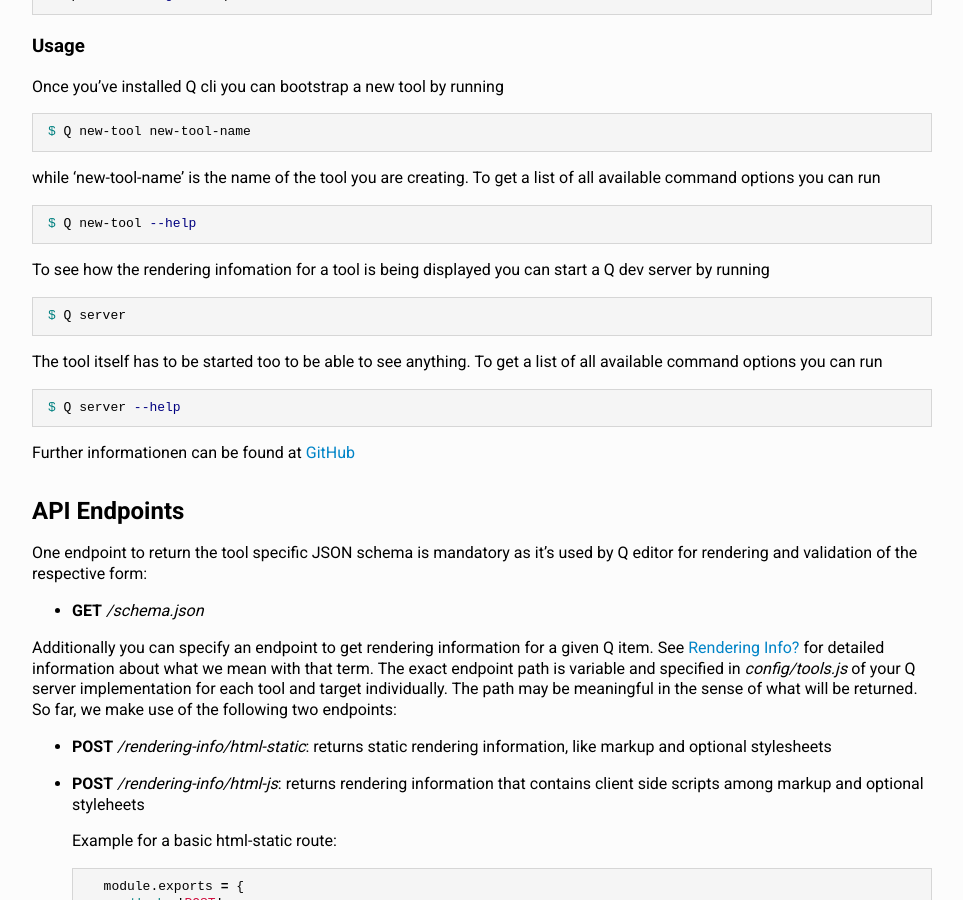
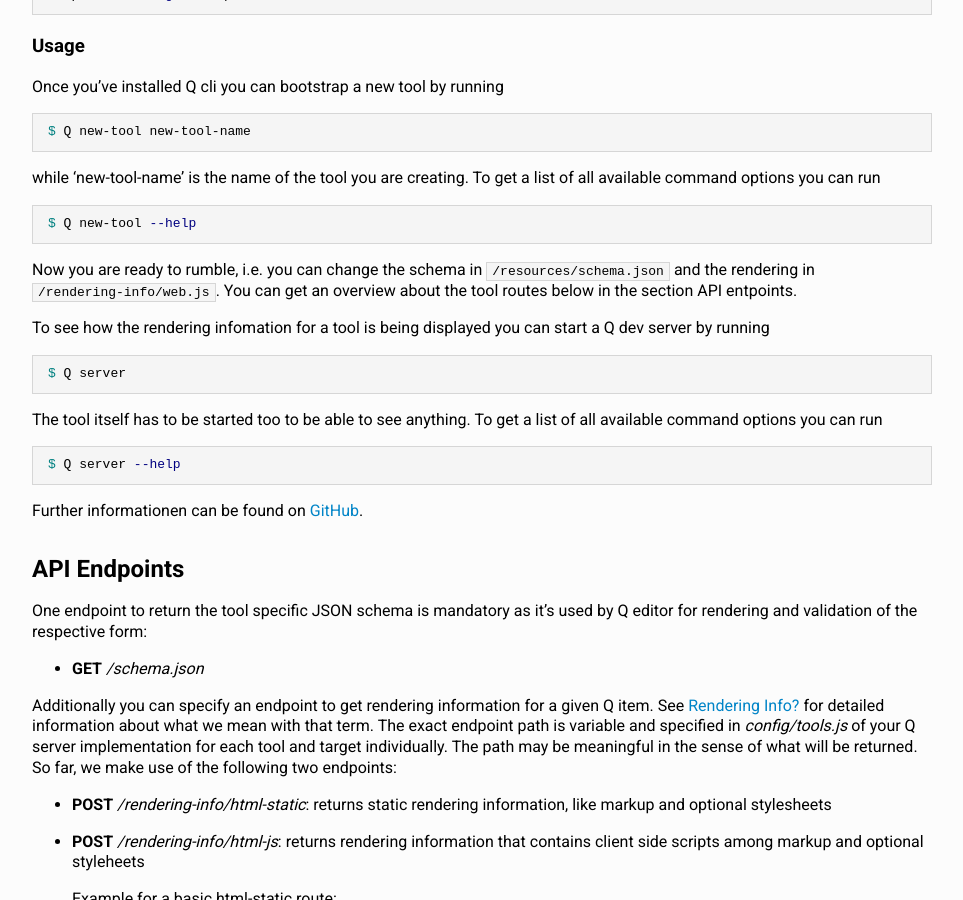
Before and after one commit to nzzdev/Q-server, a Jekyll site: the page built from docs/developing-tools.md, in a window 1280 px wide and 900 px high, scrolled down 411 px. Shown: the whole window, without its empty margins (158-1121 px from the left). Built offline with Jekyll 4.4.1, drawn with Linux system fonts in a browser that asks for light colours; our own code applies the rules of GitHub Pages for plain Markdown files.

Commit message:
DOCS: Change another demo link, add a line what's next after creating a tool

````diff
--- a/docs/developing-tools.md
+++ b/docs/developing-tools.md
@@ -22,6 +22,7 @@ while 'new-tool-name' is the name of the tool you are creating. To get a list of
 ```bash
 $ Q new-tool --help
 ```
+Now you are ready to rumble, i.e. you can change the schema in `/resources/schema.json` and the rendering in `/rendering-info/web.js`. You can get an overview about the tool routes below in the section API entpoints.
 
 To see how the rendering infomation for a tool is being displayed you can start a Q dev server by running
 ```bash
@@ -32,7 +33,7 @@ The tool itself has to be started too to be able to see anything. To get a list
 $ Q server --help
 ```
 
-Further informationen can be found at [GitHub](https://github.com/nzzdev/Q-cli)
+Further informationen can be found on [GitHub](https://github.com/nzzdev/Q-cli).
 
 ## API Endpoints
 One endpoint to return the tool specific JSON schema is mandatory as it's used by Q editor for rendering and validation of the respective form:
````
Also changed, not shown: docs/rendering-info.md (+1 -1 lines).
